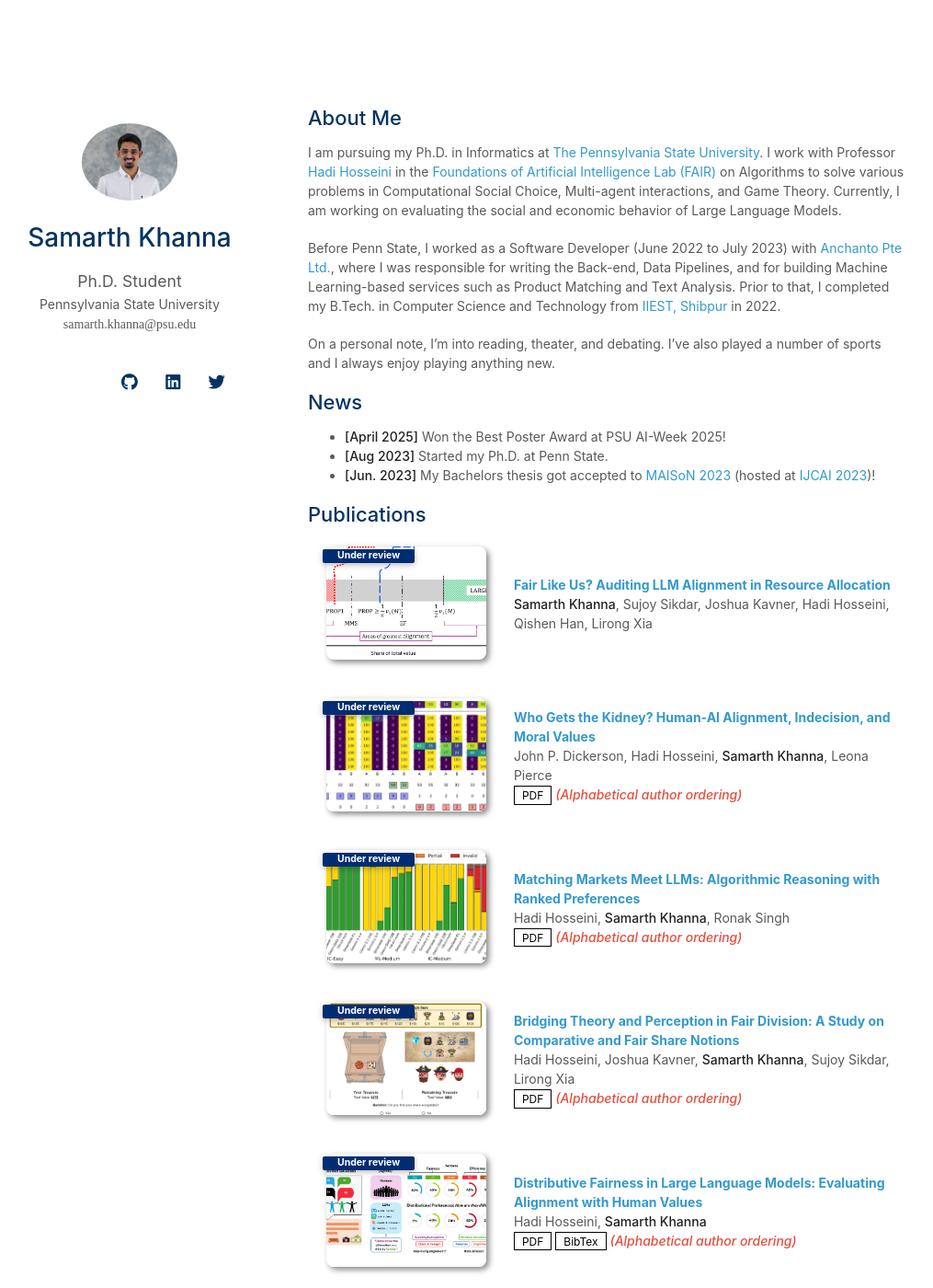
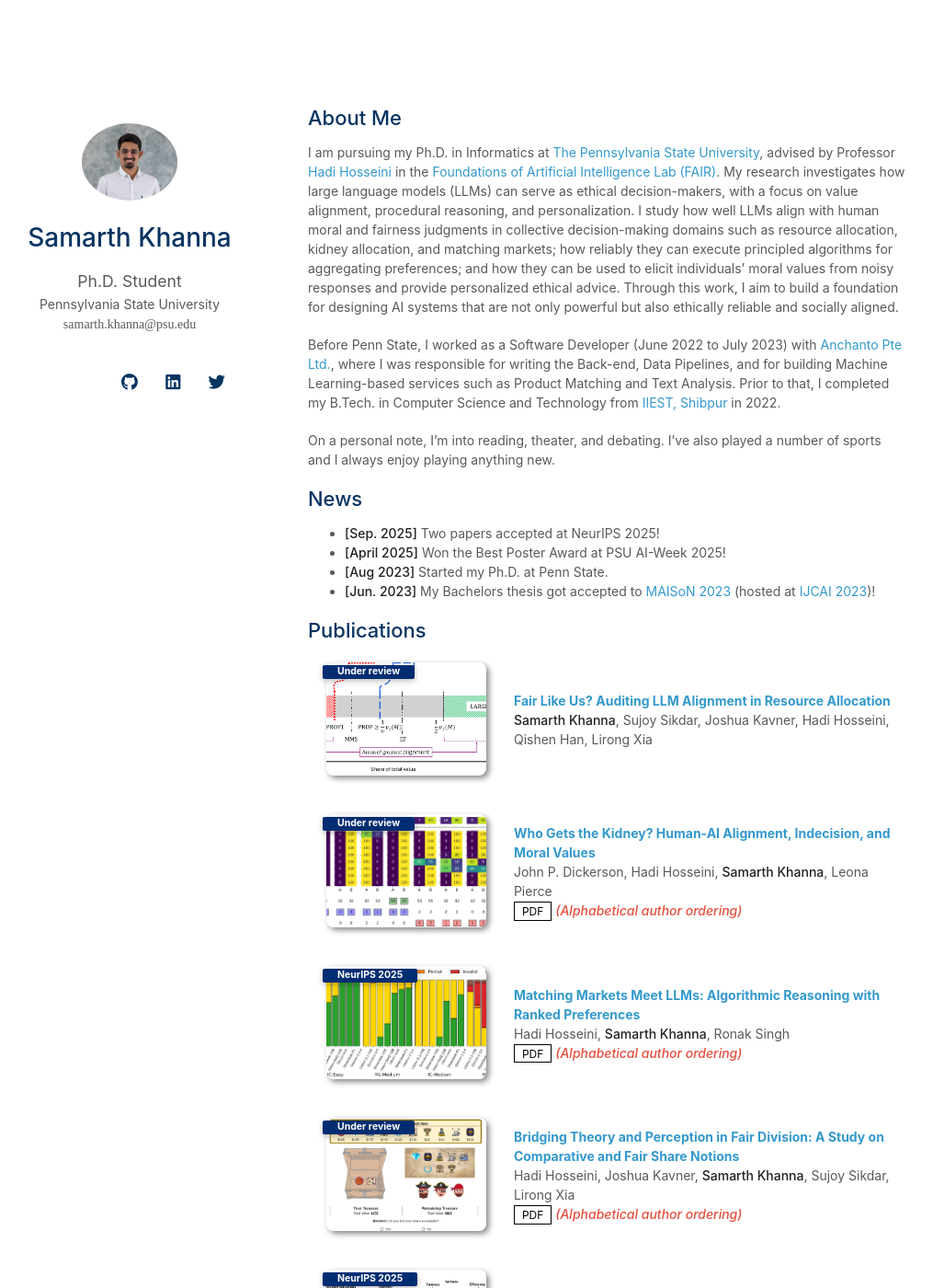
Before and after one commit to SamarthKhanna/SamarthKhanna.github.io, a Jekyll site: the page built from index.md, in a window 1280 px wide and 1400 px high. Shown: the whole window at 92% size, without its empty margins (135-1150 px from the left). Built offline with Jekyll 4.4.1, drawn with Linux system fonts in a browser that asks for light colours; nearby versions of some CDN libraries; a style sheet for code colours, icons or effects is not loaded; our own code applies the rules of GitHub Pages for plain Markdown files.

Commit message:
NeurIPS update

```diff
--- a/_data/publications.yml
+++ b/_data/publications.yml
@@ -16,7 +16,7 @@ main:
 
   - title: "Matching Markets Meet LLMs: Algorithmic Reasoning with Ranked Preferences"
     authors: Hadi Hosseini, <strong>Samarth Khanna</strong>, Ronak Singh
-    conference_short: Under review
+    conference_short: NeurIPS 2025
     pdf: https://arxiv.org/abs/2506.04478
     image: ./assets/img/Achieving_Stability.png
     notes: (Alphabetical author ordering)
@@ -31,7 +31,7 @@ main:
 
   - title: "Distributive Fairness in Large Language Models: Evaluating Alignment with Human Values"
     authors: Hadi Hosseini, <strong>Samarth Khanna</strong>
-    conference_short: Under review
+    conference_short: NeurIPS 2025
     # conference: Under submission at ICML 2025
     pdf: https://arxiv.org/abs/2502.00313
     bibtex: Hosseini, H., & Khanna, S. (2025). Distributive Fairness in Large Language Models; Evaluating Alignment with Human Values. arXiv preprint arXiv:2502.00313.
--- a/index.md
+++ b/index.md
@@ -4,7 +4,7 @@ layout: homepage
 
 ## About Me
 
-I am pursuing my Ph.D. in Informatics at [The Pennsylvania State University](https://ist.psu.edu/). I work with Professor [Hadi Hosseini](https://faculty.ist.psu.edu/hadi/) in the [Foundations of Artificial Intelligence Lab (FAIR)](https://sites.google.com/view/fairailab) on Algorithms to solve various problems in Computational Social Choice, Multi-agent interactions, and Game Theory. Currently, I am working on evaluating the social and economic behavior of Large Language Models.
+I am pursuing my Ph.D. in Informatics at [The Pennsylvania State University](https://ist.psu.edu/), advised by Professor [Hadi Hosseini](https://faculty.ist.psu.edu/hadi/) in the [Foundations of Artificial Intelligence Lab (FAIR)](https://sites.google.com/view/fairailab). My research investigates how large language models (LLMs) can serve as ethical decision-makers, with a focus on value alignment, procedural reasoning, and personalization. I study how well LLMs align with human moral and fairness judgments in collective decision-making domains such as resource allocation, kidney allocation, and matching markets; how reliably they can execute principled algorithms for aggregating preferences; and how they can be used to elicit individuals’ moral values from noisy responses and provide personalized ethical advice. Through this work, I aim to build a foundation for designing AI systems that are not only powerful but also ethically reliable and socially aligned.
 
 Before Penn State, I worked as a Software Developer (June 2022 to July 2023) with [Anchanto Pte Ltd.](https://www.anchanto.com/), where I was responsible for writing the Back-end, Data Pipelines, and for building Machine Learning-based services such as Product Matching and Text Analysis. Prior to that, I completed my B.Tech. in Computer Science and Technology from [IIEST, Shibpur](https://www.iiests.ac.in/) in 2022.
 
@@ -12,6 +12,7 @@ On a personal note, I'm into reading, theater, and debating. I've also played a
 
 ## News
 
+- **[Sep. 2025]** Two papers accepted at NeurIPS 2025!
 - **[April 2025]** Won the Best Poster Award at PSU AI-Week 2025!
 - **[Aug 2023]** Started my Ph.D. at Penn State.
 - **[Jun. 2023]** My Bachelors thesis got accepted to [MAISoN 2023](https://2023.maisonworkshop.org/accepted-papers) (hosted at [IJCAI 2023](https://ijcai-23.org/))!
```
